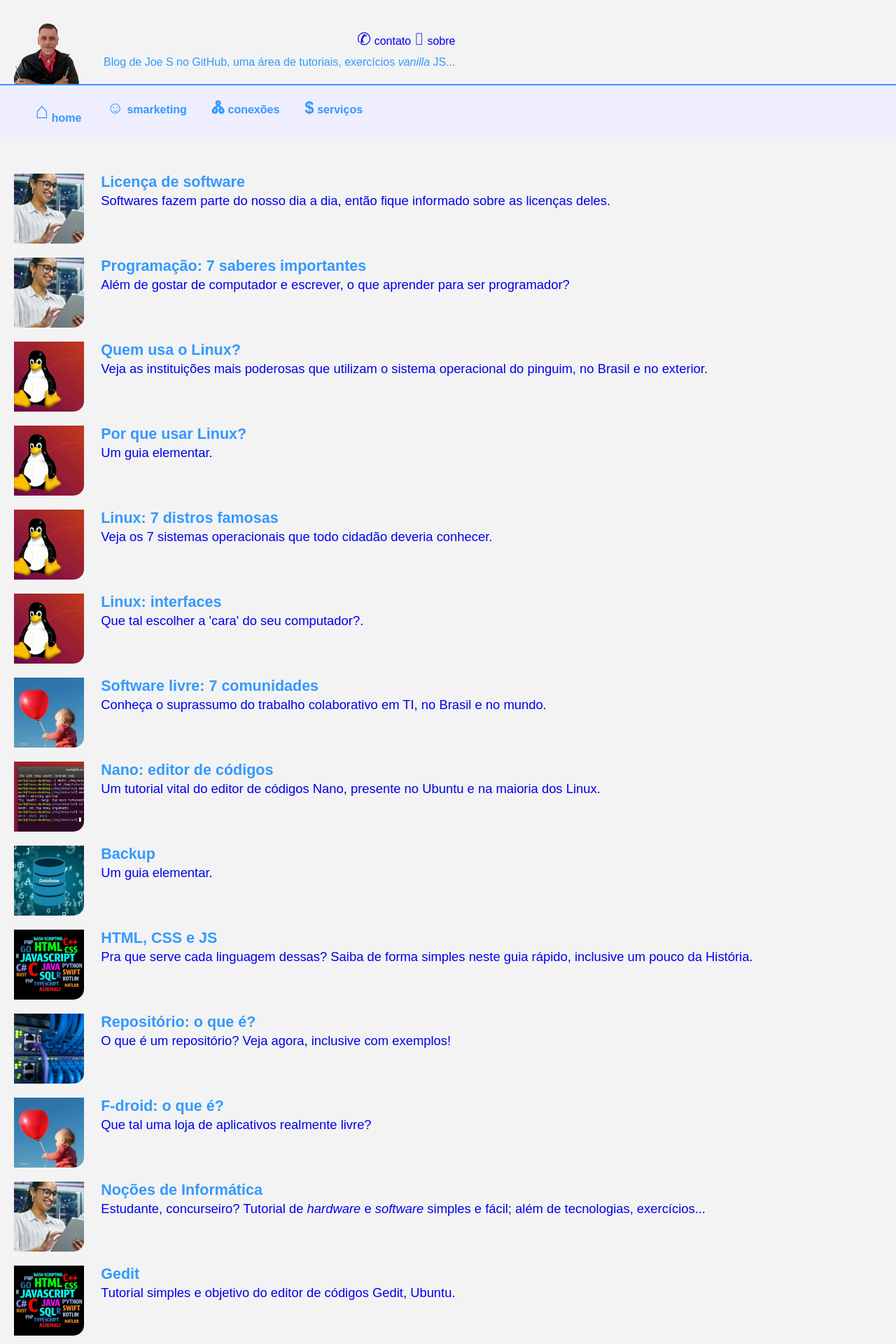
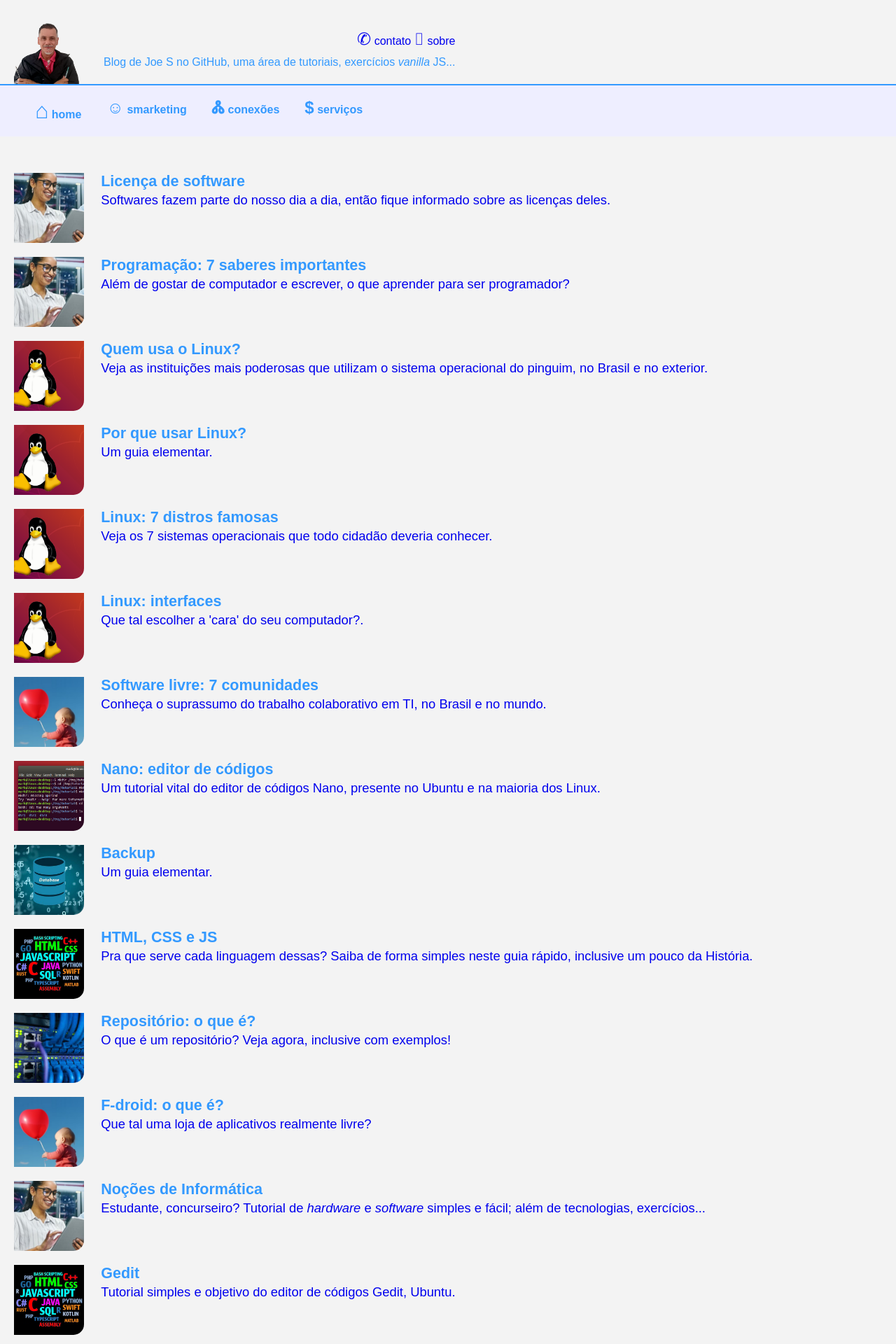
Before and after one commit to Joesynth/joesynth.github.io, a Jekyll site: the page built from index.html, in a window 1280 px wide. Shown: the top 1920 px of the page at 70% size. Built offline with Jekyll 4.4.1, drawn with Linux system fonts in a browser that asks for light colours.

Commit message:
Update style.css

```diff
--- a/css/style.css
+++ b/css/style.css
@@ -60,7 +60,7 @@
 
 .unicode { font-size: 1.5em;}
 
-#unicodeMaior { font-size: 2em; font-weight: bold; vertical-align: 5px;}
+#unicodeMaior { font-size: 2em; font-weight: bold; }
 
 /* Main e Artigos */
 main { display: flex; flex-direction: column; padding: 20px; gap: 20px; font-size: 1.15em; line-height: 1.4em;}
```
